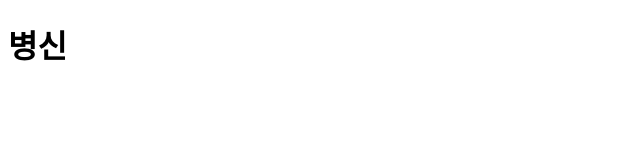
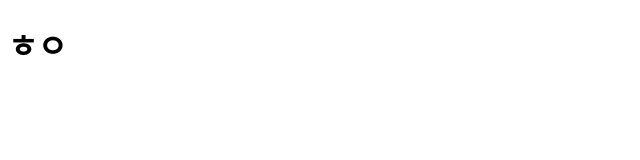
Before and after one commit to DROWNdrown/site-test, a plain HTML site: page index.html in a window 1280 px wide. Shown: the full height of the page, 0-640 px from the left. Drawn offline with Linux system fonts and the light colour scheme.

Commit message:
Update index.html

```diff
--- a/index.html
+++ b/index.html
@@ -6,6 +6,6 @@
     <title>GelHACK.EXE</title>
 </head>
 <body>
-    <h1>병신</h1>
+    <h1>ㅎㅇ</h1>
 </body>
 </html>
```
